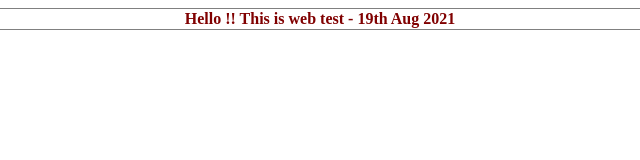
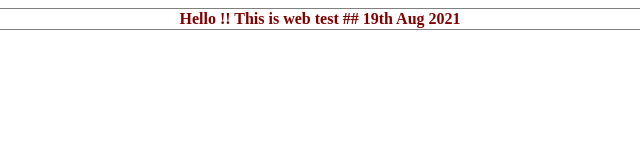
Before and after one commit to santoshmohapatra77/webproject, a plain HTML site: page index.html in a window 1280 px wide. Shown: the full height of the page, 320-960 px from the left. Drawn offline with Linux system fonts and the light colour scheme.

Commit message:
Update index.html

```diff
--- a/index.html
+++ b/index.html
@@ -1,7 +1,7 @@
 <table style="border-collapse: collapse; width: 100%;" border="1">
 <tbody>
 <tr>
-<td style="width: 100%; text-align: center;"><strong><span style="color: #800000;">Hello !! This is web test - 19th Aug 2021 </span></strong></td>
+<td style="width: 100%; text-align: center;"><strong><span style="color: #800000;">Hello !! This is web test ## 19th Aug 2021 </span></strong></td>
 </tr>
 </tbody>
 </table>
```
